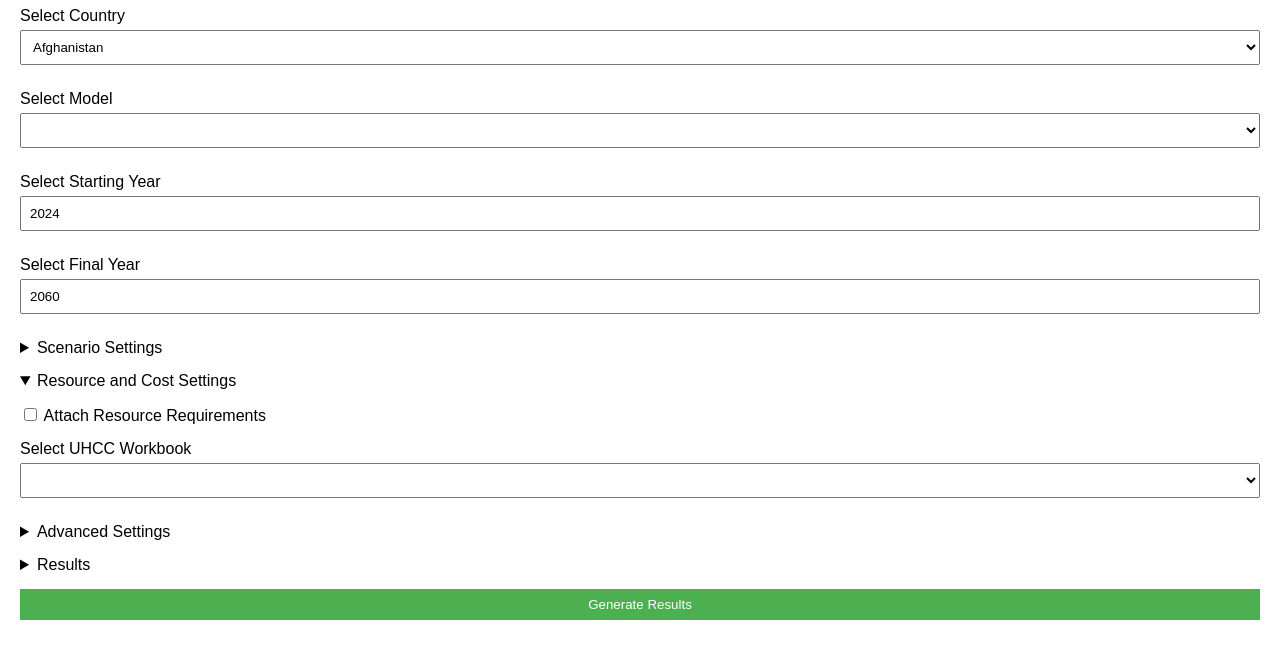
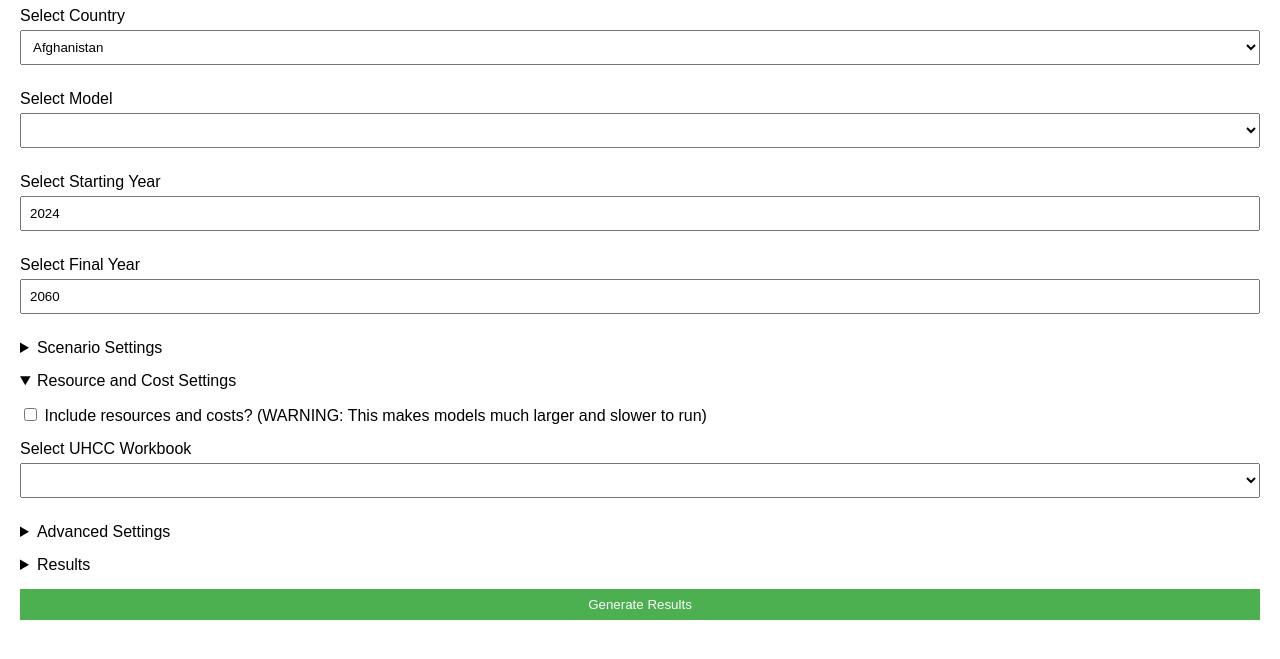
Before and after one commit to ForecastHealth/ncd-diabetes, a plain HTML site: page docs/index.html in a window 1280 px wide. Both pictures are taken after a click on the heading "Resource and Cost Settings". Shown: the part 139-798 px from the top of the page. Drawn offline with Linux system fonts and the light colour scheme; no server answers; files whose address does not match are found by name.

Commit message:
Changed text around attachResource checkbox

```diff
--- a/docs/index.html
+++ b/docs/index.html
@@ -164,7 +164,7 @@
         <div class="form-group">
             <label for="attachResource">
                 <input type="checkbox" id="attachResource" name="attachResource">
-                Attach Resource Requirements
+                Include resources and costs? (WARNING: This makes models much larger and slower to run)
             </label>
         </div>
         <div id="resourceOptions">
```
